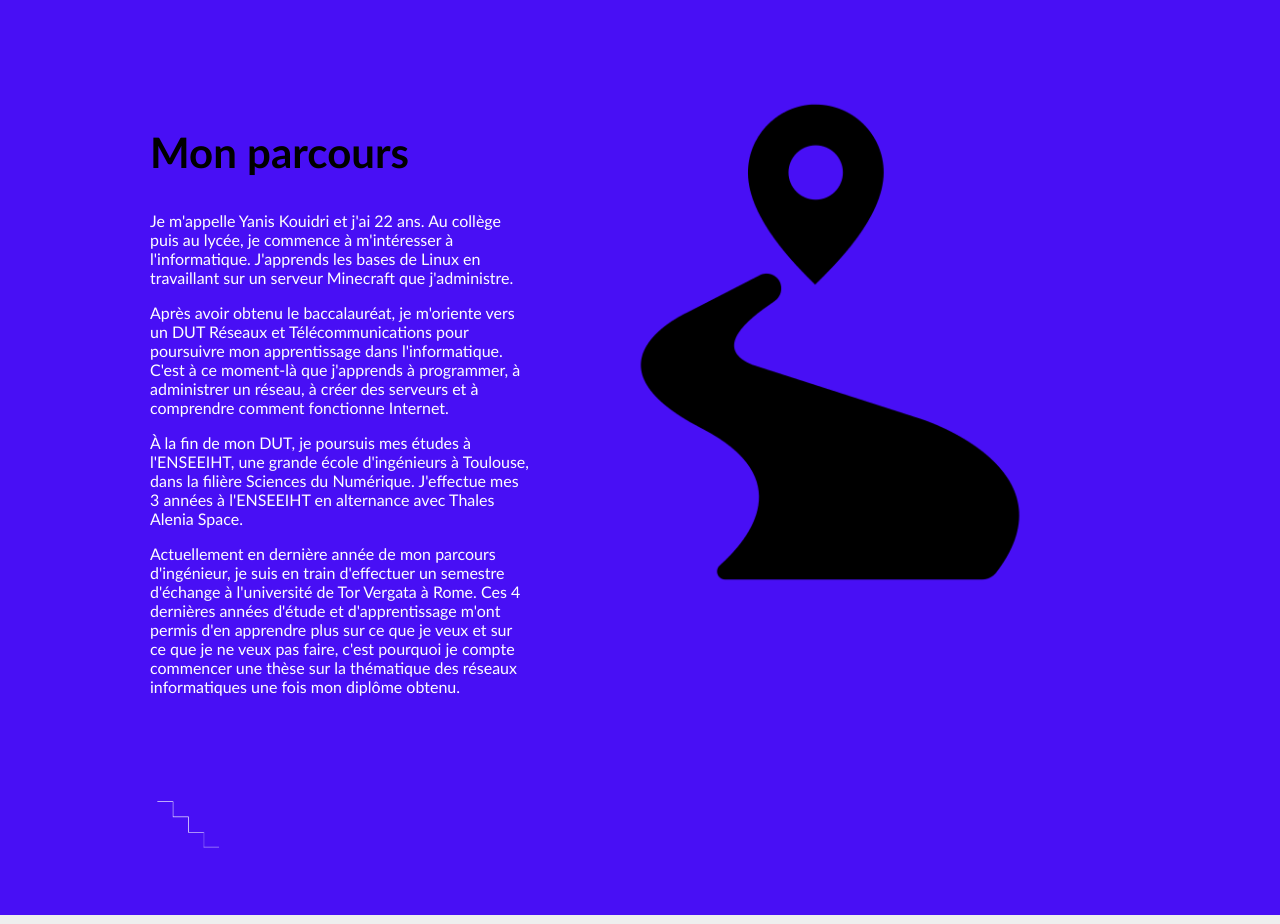
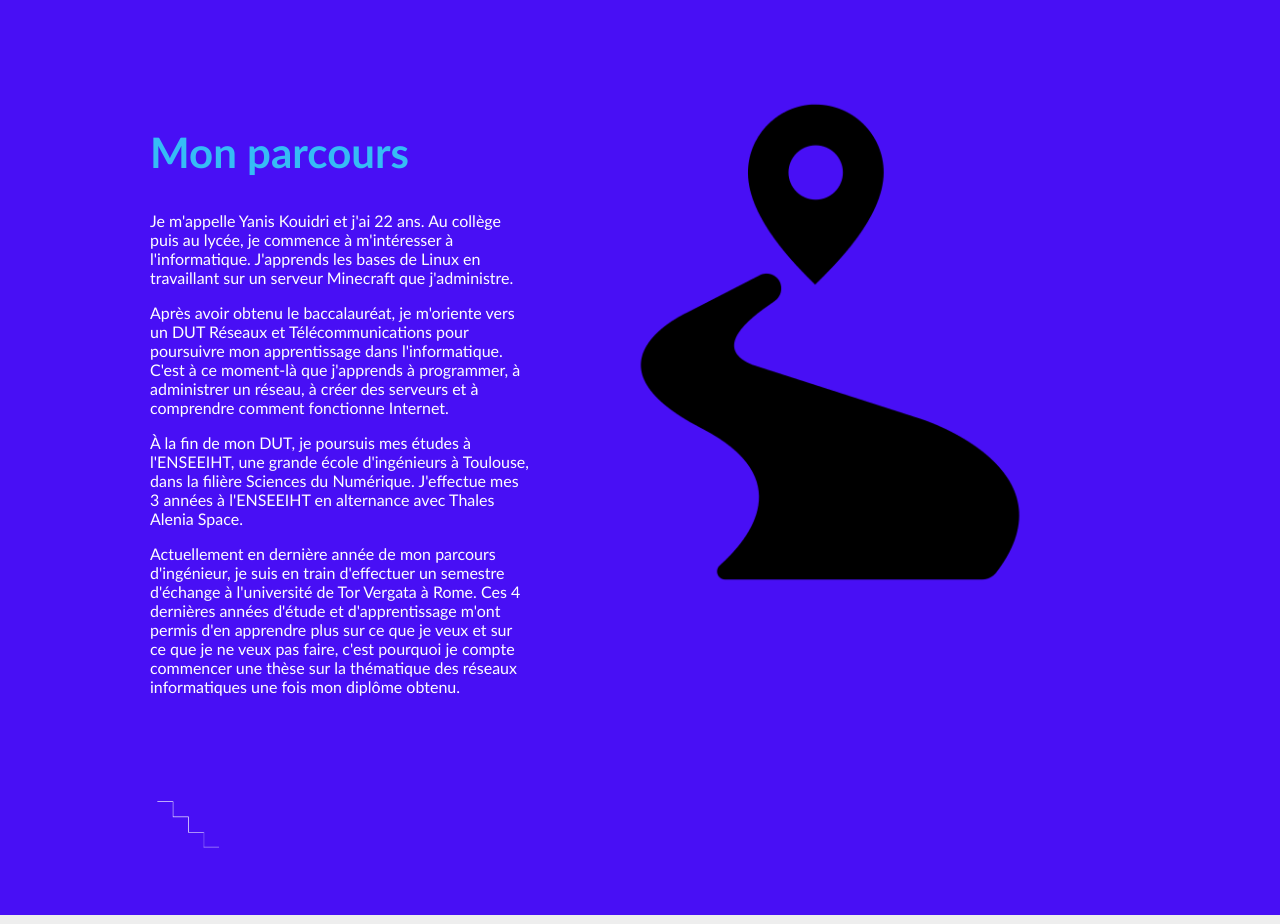
Before and after one commit to Yanis-Kouidri/personal-website-frontend, a React (Vite) app: page / in a window 1280 px wide. Shown: the part 1300-2224 px from the top of the page. Built offline with nearby package versions, Linux system fonts and the light colour scheme; no server answers.

Commit message:
fix: linting issues

```diff
--- a/eslint.config.js
+++ b/eslint.config.js
@@ -7,7 +7,7 @@ import jsxA11y from 'eslint-plugin-jsx-a11y'
 import { defineConfig, globalIgnores } from 'eslint/config'
 
 export default defineConfig([
-  globalIgnores(['dist', 'node_modules']),
+  globalIgnores(['dist', 'node_modules', 'build']),
   {
     files: ['**/*.{ts,tsx}'],
     extends: [
--- a/src/components/home/MyHistory.tsx
+++ b/src/components/home/MyHistory.tsx
@@ -12,7 +12,7 @@ const MyHistoryWrapper = styled.section`
 `
 
 const StyledTitle = styled.h2`
-  color: ${colors.fith};
+  color: ${colors.fifth};
   font-size: 42px;
 `
 
```
